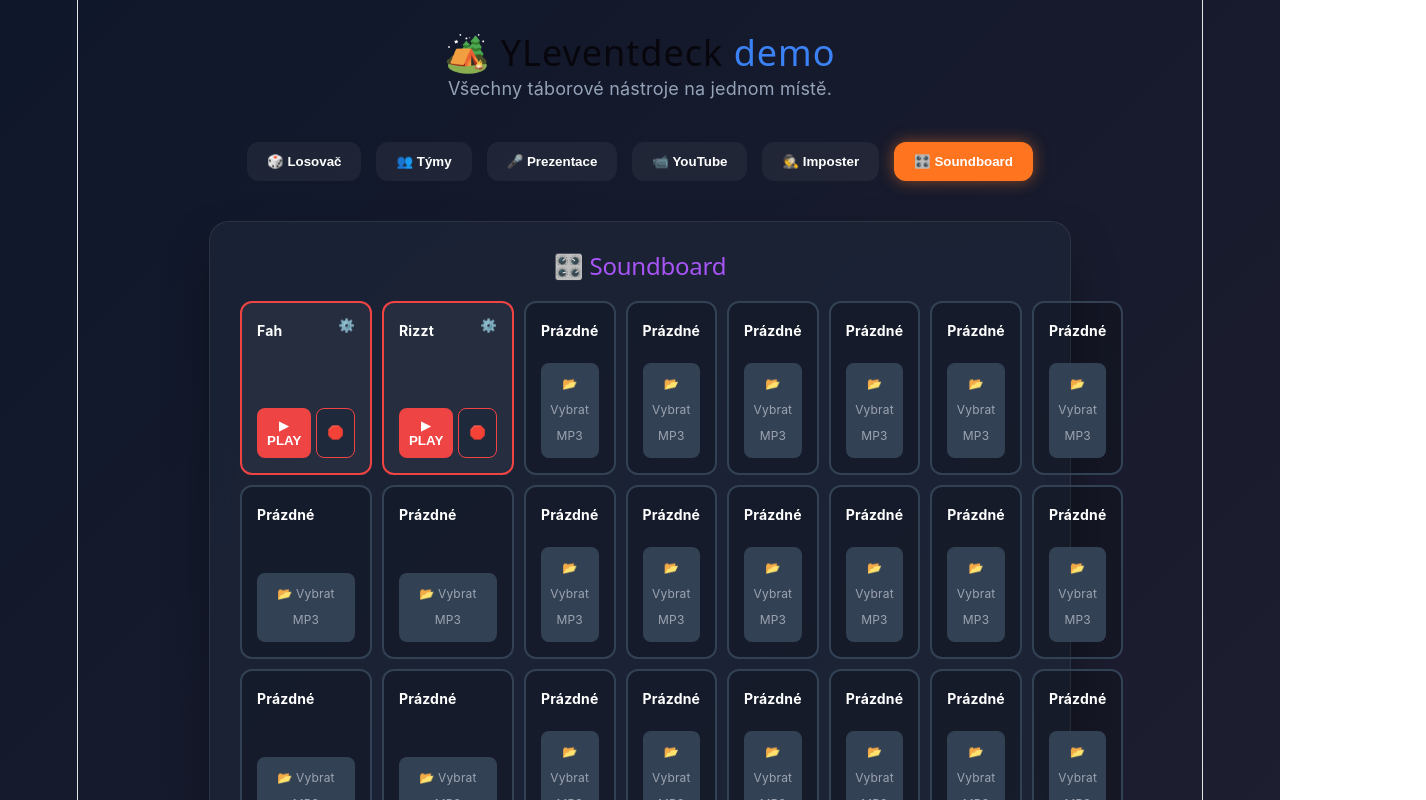
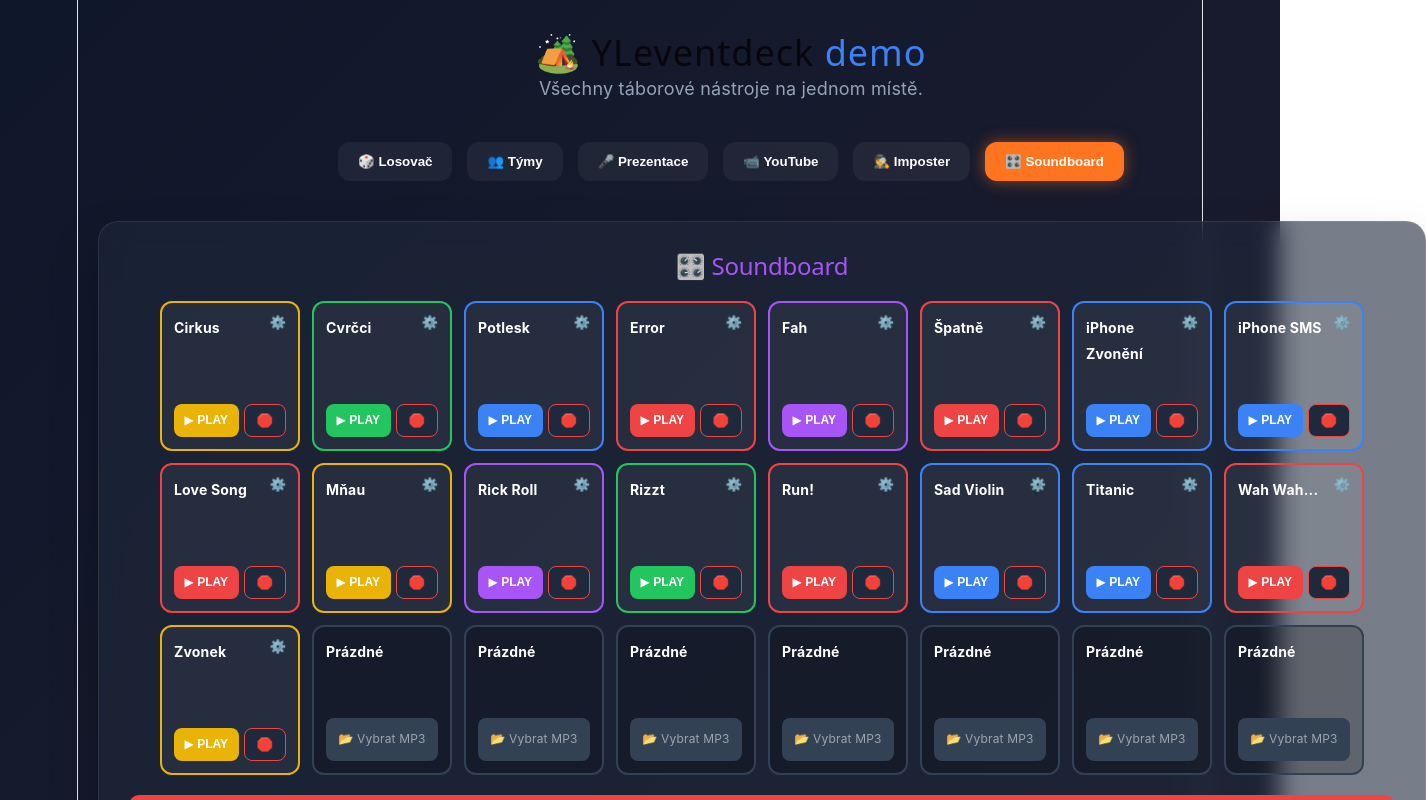
Before and after one commit to Bovoxo/YLED, a React (Vite) app in the folder frontend/: page / in a window 1280 px wide. Both pictures are taken after a click on the button "🎛️ Soundboard". Shown: the top 800 px of the page, 1426 px wide, since content can reach past the window. Built offline with nearby package versions, Linux system fonts and the light colour scheme.

Commit message:
Oprava zarovnání, pridani ukladani i po vypnuti webu a více zvuku

```diff
--- a/frontend/src/App.jsx
+++ b/frontend/src/App.jsx
@@ -1,4 +1,5 @@
-import { useState, useRef } from 'react'
+import { useState, useRef, useEffect } from 'react'
+import localforage from 'localforage'
 import './App.css'
 
 //ZAPNUTÍ COMMAND:
@@ -448,43 +449,91 @@ function ModulImposter() {
 }
 
 // ==========================================
-// 🧩 MODUL 6: SOUNDBOARD (UPGRADE)
+// 🧩 MODUL 6: SOUNDBOARD (UPGRADE - Pevná velikost & Databáze)
 // ==========================================
 function ModulSoundboard() {
-  const [tlacitka, setTlacitka] = useState(() => {
-    // Vytvoříme 24 prázdných tlačítek (8x3)
-    const grid = Array(24).fill({ url: null, name: "Prázdné", color: "#334155", start: 0, end: 0, playing: false });
+  const getInitialGrid = () => {
+    const grid = Array(24).fill(null).map(() => ({
+      url: null, fileBlob: null, name: "Prázdné", color: "#334155", start: 0, end: 0, playing: false
+    }));
 
-    // Defaultní zvuk ze serveru (soubor pak musíš nahrát do složky frontend/public/zvuky/horn.mp3)
-    grid[0] = {
-      url: "/zvuky/fah.mp3",
-      name: "Fah",
-      color: "#ef4444",
-      start: 0, end: 0, playing: false
-    };
-    grid[1] = {
-          url: "/zvuky/rizzt.mp3",
-          name: "Rizzt",
-          color: "#ef4444",
-          start: 0, end: 0, playing: false
+    // Seznam všech pevných zvuků ze složky public/zvuky
+    const predpripraveneZvuky = [
+      { file: "circus.mp3", name: "Cirkus", color: "#eab308" },           // Žlutá
+      { file: "crickets.mp3", name: "Cvrčci", color: "#22c55e" },         // Zelená
+      { file: "crowd_clapping.mp3", name: "Potlesk", color: "#3b82f6" },  // Modrá
+      { file: "error.mp3", name: "Error", color: "#ef4444" },             // Červená
+      { file: "fah.mp3", name: "Fah", color: "#a855f7" },                 // Fialová
+      { file: "incorrect.mp3", name: "Špatně", color: "#ef4444" },        // Červená
+      { file: "iphone_ringtone.mp3", name: "iPhone Zvonění", color: "#3b82f6" }, // Modrá
+      { file: "iphone_text.mp3", name: "iPhone SMS", color: "#3b82f6" },  // Modrá
+      { file: "love_song.mp3", name: "Love Song", color: "#ef4444" },     // Červená
+      { file: "meaw.MP3", name: "Mňau", color: "#eab308" },               // Žlutá
+      { file: "rick_roll.mp3", name: "Rick Roll", color: "#a855f7" },     // Fialová
+      { file: "rizzt.mp3", name: "Rizzt", color: "#22c55e" },             // Zelená
+      { file: "run.mp3", name: "Run!", color: "#ef4444" },                // Červená
+      { file: "sad_violin.mp3", name: "Sad Violin", color: "#3b82f6" },   // Modrá
+      { file: "titanic.mp3", name: "Titanic", color: "#3b82f6" },         // Modrá
+      { file: "wah_wah_wahwah.mp3", name: "Wah Wah...", color: "#ef4444" },// Červená
+      { file: "zvonek.mp3", name: "Zvonek", color: "#eab308" }            // Žlutá
+    ];
+
+    // Automatické naplnění mřížky
+    predpripraveneZvuky.forEach((zvuk, index) => {
+      if (index < 24) { // Pojistka, aby to nepřeteklo přes tvých 24 tlačítek
+        grid[index] = {
+          url: `/zvuky/${zvuk.file}`,
+          fileBlob: null,
+          name: zvuk.name,
+          color: zvuk.color,
+          start: 0,
+          end: 0,
+          playing: false
         };
+      }
+    });
 
     return grid;
-  });
+  };
 
-  // Ref pro ukládání hrajících audio objektů a časovačů (abychom je mohli zastavit)
-  const audioRefs = useRef(Array(9).fill(null));
-  const timeoutRefs = useRef(Array(9).fill(null));
+  const [tlacitka, setTlacitka] = useState(getInitialGrid);
+  const [nacteno, setNacteno] = useState(false); // Hlídá, jestli už se data načetla z paměti prohlížeče
 
-  const [editIndex, setEditIndex] = useState(null); // Které tlačítko právě upravujeme
+  const audioRefs = useRef(Array(24).fill(null));
+  const timeoutRefs = useRef(Array(24).fill(null));
+  const [editIndex, setEditIndex] = useState(null);
+
   const paletaBarev = [
-    { nazev: "Fialová", hex: "#a855f7" },
-    { nazev: "Modrá", hex: "#3b82f6" },
-    { nazev: "Zelená", hex: "#22c55e" },
-    { nazev: "Červená", hex: "#ef4444" },
-    { nazev: "Žlutá", hex: "#eab308" },
-    { nazev: "Tmavá", hex: "#334155" }
+    { nazev: "Fialová", hex: "#a855f7" }, { nazev: "Modrá", hex: "#3b82f6" }, { nazev: "Zelená", hex: "#22c55e" },
+    { nazev: "Červená", hex: "#ef4444" }, { nazev: "Žlutá", hex: "#eab308" }, { nazev: "Tmavá", hex: "#334155" }
   ];
+
+  // 1. NAČTENÍ DAT PO ZAPNUTÍ WEBU
+  useEffect(() => {
+    localforage.getItem('soundboard_data').then((ulozenaData) => {
+      if (ulozenaData) {
+        // Obnovíme dočasné URL adresy pro soubory, které jsme uložili
+        const obnovenaTlacitka = ulozenaData.map((btn, index) => {
+          // První tlačítko je pevné ze serveru, to nepřepisujeme, pokud není v datech změněno uživatelem
+          if (btn.fileBlob) {
+            return { ...btn, url: URL.createObjectURL(btn.fileBlob), playing: false };
+          }
+          return { ...btn, playing: false };
+        });
+        setTlacitka(obnovenaTlacitka);
+      }
+      setNacteno(true);
+    });
+  }, []);
+
+  // 2. ULOŽENÍ DAT PŘI KAŽDÉ ZMĚNĚ
+  useEffect(() => {
+    if (nacteno) {
+      // Před uložením vyčistíme 'url', protože Blob URL v databázi nepřežije. Ukládáme jen 'fileBlob'.
+      const kUlozeni = tlacitka.map(({ url, playing, ...zbytek }) => zbytek);
+      localforage.setItem('soundboard_data', kUlozeni);
+    }
+  }, [tlacitka, nacteno]);
 
   const nahratSoubor = (index, event) => {
     const file = event.target.files[0];
@@ -494,10 +543,10 @@ function ModulSoundboard() {
       novaTlacitka[index] = {
         ...novaTlacitka[index],
         url: fileUrl,
+        fileBlob: file, // Zde ukládáme samotný soubor do stavu (a následně do databáze)
         name: file.name.replace(/\.[^/.]+$/, "").substring(0, 15),
         color: "#a855f7",
-        start: 0,
-        end: 0
+        start: 0, end: 0
       };
       setTlacitka(novaTlacitka);
     }
@@ -506,30 +555,21 @@ function ModulSoundboard() {
   const prehraj = (index) => {
     const btn = tlacitka[index];
     if (!btn.url) return;
-
-    // Pokud už hraje, nejprve ho zastavíme
     zastav(index);
 
     const audio = new Audio(btn.url);
     audio.currentTime = btn.start;
 
-    // Nastavení stavu na "playing"
     const novaTlacitka = [...tlacitka];
     novaTlacitka[index].playing = true;
     setTlacitka(novaTlacitka);
 
     audio.play();
     audioRefs.current[index] = audio;
-
-    // Když skladba přirozeně skončí
     audio.onended = () => zastav(index);
 
-    // Pokud je nastavený ořez konce
     if (btn.end > btn.start) {
-      const durationMs = (btn.end - btn.start) * 1000;
-      timeoutRefs.current[index] = setTimeout(() => {
-        zastav(index);
-      }, durationMs);
+      timeoutRefs.current[index] = setTimeout(() => zastav(index), (btn.end - btn.start) * 1000);
     }
   };
 
@@ -543,7 +583,6 @@ function ModulSoundboard() {
       clearTimeout(timeoutRefs.current[index]);
       timeoutRefs.current[index] = null;
     }
-
     setTlacitka(prev => {
       const nova = [...prev];
       nova[index] = { ...nova[index], playing: false };
@@ -551,9 +590,7 @@ function ModulSoundboard() {
     });
   };
 
-  const stopAll = () => {
-    tlacitka.forEach((_, index) => zastav(index));
-  };
+  const stopAll = () => tlacitka.forEach((_, index) => zastav(index));
 
   const ulozitNastaveni = (index, newData) => {
     const novaTlacitka = [...tlacitka];
@@ -562,19 +599,17 @@ function ModulSoundboard() {
     setEditIndex(null);
   };
 
-  // --- VYKRESLENÍ MENU PRO ÚPRAVU ---
+  // --- MENU ÚPRAVY ---
   if (editIndex !== null) {
     const btn = tlacitka[editIndex];
     return (
       <div className="glass-panel" style={{ maxWidth: "500px", margin: "0 auto", animation: "fadeIn 0.2s" }}>
         <h2 style={{ color: btn.color, textAlign: "center", marginBottom: "20px" }}>⚙️ Nastavení tlačítka</h2>
-
         <div style={{ display: "flex", flexDirection: "column", gap: "15px" }}>
           <div>
             <label style={{ color: "#9ca3af", fontSize: "14px" }}>Název:</label>
             <input type="text" defaultValue={btn.name} id="editName" style={{ width: "100%", boxSizing: "border-box" }} />
           </div>
-
           <div>
             <label style={{ color: "#9ca3af", fontSize: "14px" }}>Barva:</label>
             <div style={{ display: "flex", gap: "10px", marginTop: "5px" }}>
@@ -585,52 +620,42 @@ function ModulSoundboard() {
               ))}
             </div>
           </div>
-
           <div style={{ display: "flex", gap: "20px" }}>
             <div style={{ flex: 1 }}>
-              <label style={{ color: "#9ca3af", fontSize: "14px" }}>Start (sekundy):</label>
+              <label style={{ color: "#9ca3af", fontSize: "14px" }}>Start (s):</label>
               <input type="number" min="0" defaultValue={btn.start} id="editStart" style={{ width: "100%", boxSizing: "border-box" }} />
             </div>
             <div style={{ flex: 1 }}>
-              <label style={{ color: "#9ca3af", fontSize: "14px" }}>Konec (0 = do konce):</label>
+              <label style={{ color: "#9ca3af", fontSize: "14px" }}>Konec (s):</label>
               <input type="number" min="0" defaultValue={btn.end} id="editEnd" style={{ width: "100%", boxSizing: "border-box" }} />
             </div>
           </div>
-
           <div style={{ display: "flex", gap: "10px", marginTop: "20px" }}>
             <button onClick={() => setEditIndex(null)} style={{ flex: 1, padding: "12px", backgroundColor: "#334155", color: "white", borderRadius: "8px", border: "none" }}>Zrušit</button>
-            <button
-              onClick={() => ulozitNastaveni(editIndex, {
-                name: document.getElementById("editName").value,
-                start: parseFloat(document.getElementById("editStart").value) || 0,
-                end: parseFloat(document.getElementById("editEnd").value) || 0
-              })}
-              style={{ flex: 2, padding: "12px", backgroundColor: "#22c55e", color: "white", borderRadius: "8px", border: "none", fontWeight: "bold" }}
-            >
-              Uložit změny
-            </button>
+            <button onClick={() => ulozitNastaveni(editIndex, { name: document.getElementById("editName").value, start: parseFloat(document.getElementById("editStart").value) || 0, end: parseFloat(document.getElementById("editEnd").value) || 0 })} style={{ flex: 2, padding: "12px", backgroundColor: "#22c55e", color: "white", borderRadius: "8px", border: "none", fontWeight: "bold" }}>Uložit změny</button>
           </div>
         </div>
       </div>
     );
   }
 
-  // --- VYKRESLENÍ MŘÍŽKY ---
+  // --- VYKRESLENÍ MŘÍŽKY (OPRAVA ROZLOŽENÍ) ---
   return (
-    <div className="glass-panel" style={{ maxWidth: "800px", margin: "0 auto" }}>
+    <div className="glass-panel" style={{ width: "100%", margin: "0 auto", overflowX: "auto" }}>
       <h2 style={{ color: "#a855f7", textAlign: "center", marginBottom: "20px" }}>🎛️ Soundboard</h2>
 
-      <div style={{ display: "grid", gridTemplateColumns: "repeat(8, 1fr)", gap: "10px", marginBottom: "20px" }}>
+      <div style={{ display: "grid", gridTemplateColumns: "repeat(8, 140px)", gap: "12px", justifyContent: "center", minWidth: "1200px", marginBottom: "20px" }}>
         {tlacitka.map((btn, index) => (
           <div key={index} style={{
+            width: "140px",      // Pevná šířka
+            height: "150px",     // Pevná výška
+            boxSizing: "border-box", // Zabrání nafouknutí přes padding
             backgroundColor: btn.playing ? `${btn.color}40` : (btn.url ? "rgba(255,255,255,0.05)" : "rgba(0,0,0,0.2)"),
             border: `2px solid ${btn.url ? btn.color : "#334155"}`,
-            borderRadius: "12px", padding: "15px", textAlign: "center",
-            display: "flex", flexDirection: "column", justifyContent: "space-between", minHeight: "140px",
+            borderRadius: "12px", padding: "12px", textAlign: "center",
+            display: "flex", flexDirection: "column", justifyContent: "space-between",
             boxShadow: btn.playing ? `0 0 15px ${btn.color}80` : "none", transition: "all 0.2s"
           }}>
-
-            {/* Hlavička s názvem a ozubeným kolečkem */}
             <div style={{ display: "flex", justifyContent: "space-between", alignItems: "flex-start", marginBottom: "10px" }}>
               <strong style={{ color: "#fff", fontSize: "14px", wordWrap: "break-word", textAlign: "left", flex: 1 }}>{btn.name}</strong>
               {btn.url && (
@@ -645,21 +670,14 @@ function ModulSoundboard() {
               </label>
             ) : (
               <div style={{ display: "flex", gap: "5px" }}>
-                <button onClick={() => prehraj(index)} style={{ flex: 2, padding: "10px", backgroundColor: btn.color, color: "#fff", border: "none", borderRadius: "8px", cursor: "pointer", fontWeight: "bold" }}>
-                  ▶ PLAY
-                </button>
-                <button onClick={() => zastav(index)} style={{ flex: 1, padding: "10px", backgroundColor: "#1e293b", color: "#ef4444", border: "1px solid #ef4444", borderRadius: "8px", cursor: "pointer", fontWeight: "bold" }}>
-                  🛑
-                </button>
+                <button onClick={() => prehraj(index)} style={{ flex: 2, padding: "8px", backgroundColor: btn.color, color: "#fff", border: "none", borderRadius: "8px", cursor: "pointer", fontWeight: "bold", fontSize: "12px" }}>▶ PLAY</button>
+                <button onClick={() => zastav(index)} style={{ flex: 1, padding: "8px", backgroundColor: "#1e293b", color: "#ef4444", border: "1px solid #ef4444", borderRadius: "8px", cursor: "pointer", fontWeight: "bold" }}>🛑</button>
               </div>
             )}
           </div>
         ))}
       </div>
-
-      <button onClick={stopAll} style={{ width: "100%", padding: "15px", backgroundColor: "#ef4444", color: "white", fontSize: "16px", fontWeight: "bold", border: "none", borderRadius: "10px", cursor: "pointer" }}>
-        🛑 STOP ALL
-      </button>
+      <button onClick={stopAll} style={{ width: "100%", padding: "15px", backgroundColor: "#ef4444", color: "white", fontSize: "16px", fontWeight: "bold", border: "none", borderRadius: "10px", cursor: "pointer" }}>🛑 STOP ALL</button>
     </div>
   );
 }
@@ -684,7 +702,7 @@ function App() {
   )
 
   return (
-    <div style={{ maxWidth: "1000px", margin: "0 auto", padding: "40px 20px" }}>
+    <div style={{ maxWidth: "1300px", margin: "0 auto", padding: "40px 20px" }}>
 
       {/* HLAVIČKA */}
       <div style={{ textAlign: "center", marginBottom: "40px" }}>
```
